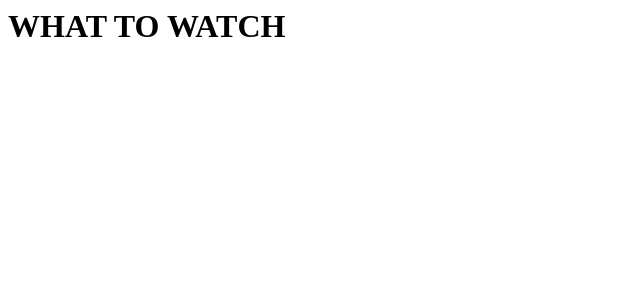
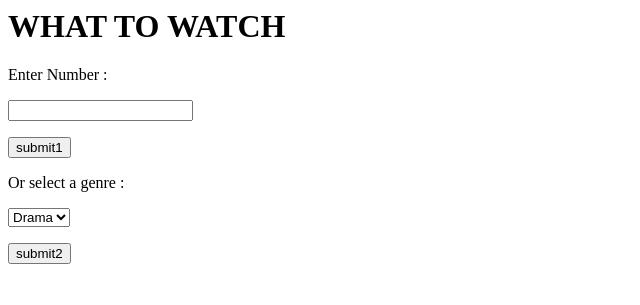
Before and after one commit to Youssef-ADOUIRI/WhatToWatch, a Flask app: page / in a window 1280 px wide. Shown: the top 305 px of the page, without its empty margins (0-640 px from the left). Run offline with Flask 2, Linux system fonts and the light colour scheme; data that the repository does not hold is empty.

Commit message:
making use of the 3 pages

```diff
--- a/server.py
+++ b/server.py
@@ -1,10 +1,27 @@
-from flask import Flask, render_template
+
+from flask import Flask, render_template ,request , redirect , url_for
 from scraping import topMovies
 
 app = Flask(__name__)
 
-@app.route('/')
+@app.route('/', methods=['GET', 'POST'])
 def index():
-    return render_template('index.html' , rankings = topMovies.getSuggestion('Drama'))
+    if request.method == 'POST':
+        if request.form.get('action1')=='submit1':
+            N = request.form['rm']
+            return redirect(url_for('main' ,num = N))
+        elif request.form.get('action2')=='submit2':
+            return redirect(url_for('user' , genre= request.form['genre']))
+    return render_template('index.html')
 
-app.run(host='0.0.0.0', port=3000 , debug=True)
+@app.route('/main/<int:num>')
+def main(num):
+    return render_template('main.html',rankings = topMovies.generateNtop(num))
+
+
+@app.route('/user/<genre>')
+def user(genre):
+    return render_template('main.html',rankings = topMovies.getSuggestion(genre))
+
+if ( __name__ == '__main__'):
+    app.run(host='0.0.0.0', port=3000 , debug=True)
--- a/templates/index.html
+++ b/templates/index.html
@@ -1,4 +1,5 @@
 <html lang="en">
+
 <head>
   <meta charset="utf-8" />
   <title>WHAT TO WATCH</title>
@@ -6,11 +7,28 @@
 <header>
   <h1 class="main_title"><b>WHAT TO WATCH</b></h1>
 </header>
+
 <body>
-    <div class="ranking_section">
-      {% for user in rankings %}
-        <p>{{ user }}</p>
-      {% endfor %}
+  <div calss="forma">
+    <form class="selector" action="http://localhost:3000/" method="post">
+      <p>Enter Number :</p>
+      <p><input type="number" name="rm"></input></p>
+      <p><input type="submit" value="submit1" name="action1"></input></p>
+    </form>
+  </div>
+  <div>
+    <form class="selector" action="http://localhost:3000/" method="post">
+      <p> Or select a genre :</p>
+      <select name="genre">
+        <option value="Drama">Drama</option>
+        <option value="Drama">Action</option>
+        <option value="Drama">Music</option>
+        <option value="Drama">Drama</option>
+        <option value="Drama">Drama</option>
+      </select>
+      <p><input type="submit" value="submit2" name="action2"></input></p>
+    </form>
   </div>
 </body>
+
 </html>
```
Also changed, not shown: templates/main.html (added, +16 -0 lines), static/index.css (deleted), static/main.css (added), templates/result.html (added), templates/user.html (added). Lines whose indentation alone changed are shown as unchanged.
